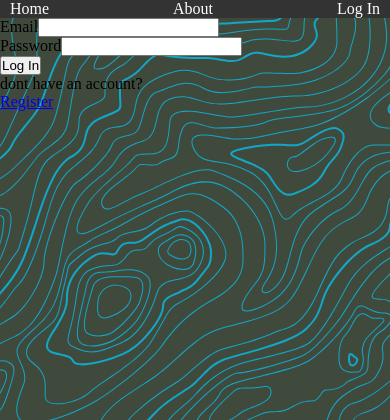
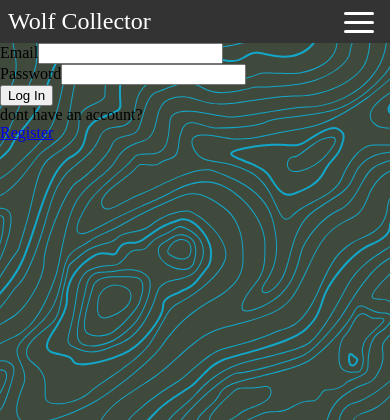
Before and after one commit to wolfsige/wolf_collector_mk2, a Flask app: a page that uses myapp/templates/base.html in a window 390 px wide. Shown: the top 420 px of the page. Run offline with Flask 2, Linux system fonts and the light colour scheme; some libraries are stand-ins or nearby versions.

Commit message:
add hamburger menu to nav at less than 600px screen width

```diff
--- /dev/null
+++ b/myapp/static/js/hamburger.js
@@ -0,0 +1,6 @@
+const toggleButton = document.getElementsByClassName('toggle-btn')[0]
+const navbarLink = document.getElementsByClassName('navbar-links')[0]
+
+toggleButton.addEventListener("click", () => {
+  navbarLink.classList.toggle('active')
+})
--- a/myapp/static/style/nav.css
+++ b/myapp/static/style/nav.css
@@ -1,25 +1,99 @@
 * {
-  margin: 0;
-  padding: 0;
   box-sizing: border-box;
 }
 
-ul.nav {
+body {
+  margin: 0;
+  padding: 0;
+}
+
+.navbar {
   display: flex;
   justify-content: space-between;
   align-items: center;
   background-color: #333;
-  margin: 0;
-  padding-left: 10px;
-  padding-right: 10px;
+  color: white;
 }
 
-.nav-link {
-  color: white;
-  list-style-type: none;
+.brand-title {
+  display: none;
+  font-size: 1.5rem;
+  margin: .5rem;
 }
 
-li.nav-link a {
+.navbar-links ul {
+  display: flex;
+  margin: 0;
+  padding: 0;
+}
+
+.navbar-links li {
+  list-style: none;
+}
+
+.navbar-links li a {
+  display: block;
   text-decoration: none;
   color: white;
+  padding: 1rem;
 }
+
+.navbar-links li:hover {
+  background-color: #555;
+}
+
+.toggle-btn {
+  position: absolute;
+  top: .75rem;
+  right: 1rem;
+  display: none;
+  flex-direction: column;
+  justify-content: space-between;
+  width: 30px;
+  height: 21px;
+}
+
+.toggle-btn .bar {
+  height: 3px;
+  width: 100%;
+  background-color: white;
+  border-radius: 10px;
+}
+
+@media (max-width: 600px) {
+  .brand-title {
+    display: flex;
+  }
+
+  .toggle-btn {
+    display: flex;
+  }
+
+  .navbar-links {
+    display: none;
+    width: 100%;
+  }
+
+  .navbar {
+    flex-direction: column;
+    align-items: flex-start;
+  }
+
+  .navbar-links ul {
+    width: 100%;
+    flex-direction: column;
+  }
+
+  .navbar-links li {
+    text-align: center;
+  }
+
+  .navbar-links li a {
+    padding: .5rem 1rem;
+  }
+
+  .navbar-links.active{
+    display: flex;
+  }
+
+}
--- a/myapp/templates/base.html
+++ b/myapp/templates/base.html
@@ -4,37 +4,47 @@
 
     <link rel="stylesheet" href="{{ url_for('static', filename= 'style/nav.css')}}">
     <link rel="stylesheet" href="{{ url_for('static', filename= 'style/background.css')}}">
-    <script defer src="https://cdn.jsdelivr.net/npm/bootstrap@5.1.3/dist/js/bootstrap.bundle.min.js" integrity="sha384-ka7Sk0Gln4gmtz2MlQnikT1wXgYsOg+OMhuP+IlRH9sENBO0LRn5q+8nbTov4+1p" crossorigin="anonymous"></script>
+    <script defer src="{{ url_for('static', filename= 'js/hamburger.js')}}"></script>
     <meta charset="UTF-8">
     <meta http-equiv="X-UA-Compatible" content="IE=edge">
     <meta name="viewport" content="width=device-width, initial-scale=1.0">
     <title>Party!</title>
 </head>
 <body>
-    <ul class="nav">
-        <li class="nav-link">
+    <nav class="navbar">
+        <div class="brand-title">Wolf Collector</div>
+        <a href="#" class="toggle-btn">
+            <span class="bar"></span>
+            <span class="bar"></span>
+            <span class="bar"></span>
+        </a>
+        <div class="navbar-links">
+            <ul>
+                <li>
                     <a href="{{url_for('core.index')}}">Home</a>
                 </li>
-        <li class="nav-link">
+                <li>
                     <a href="{{url_for('core.info')}}">About</a>
                 </li>
 
                 {% if current_user.is_authenticated %}
-        <li class="nav-link">
+                <li>
                     <a href="{{url_for('wolves_posts.create_post')}}">Create Post</a>
                 </li>
-        <li class="nav-link">
+                <li>
                     <a href="{{url_for('users.account')}}">Account</a>
                 </li>
-        <li class="nav-link">
+                <li>
                     <a href="{{url_for('users.logout')}}">Log Out</a>
                 </li>
                 {% else %}
-        <li class="nav-link">
+                <li>
                     <a href="{{url_for('users.login')}}">Log In</a>
                 </li>
                 {% endif %}
             </ul>
+        </div>
+    </nav>
 
     <div>
         {% block content %}
```
Lines whose indentation alone changed are shown as unchanged.
